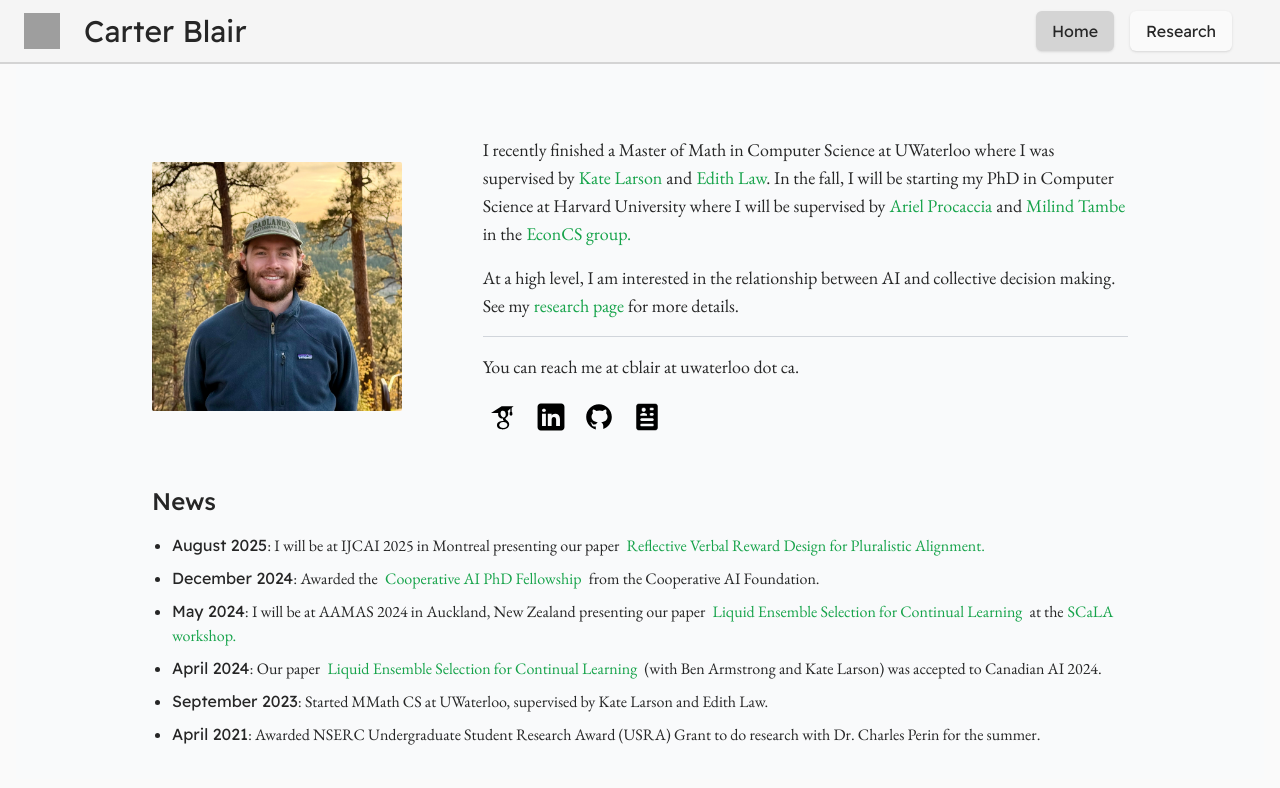
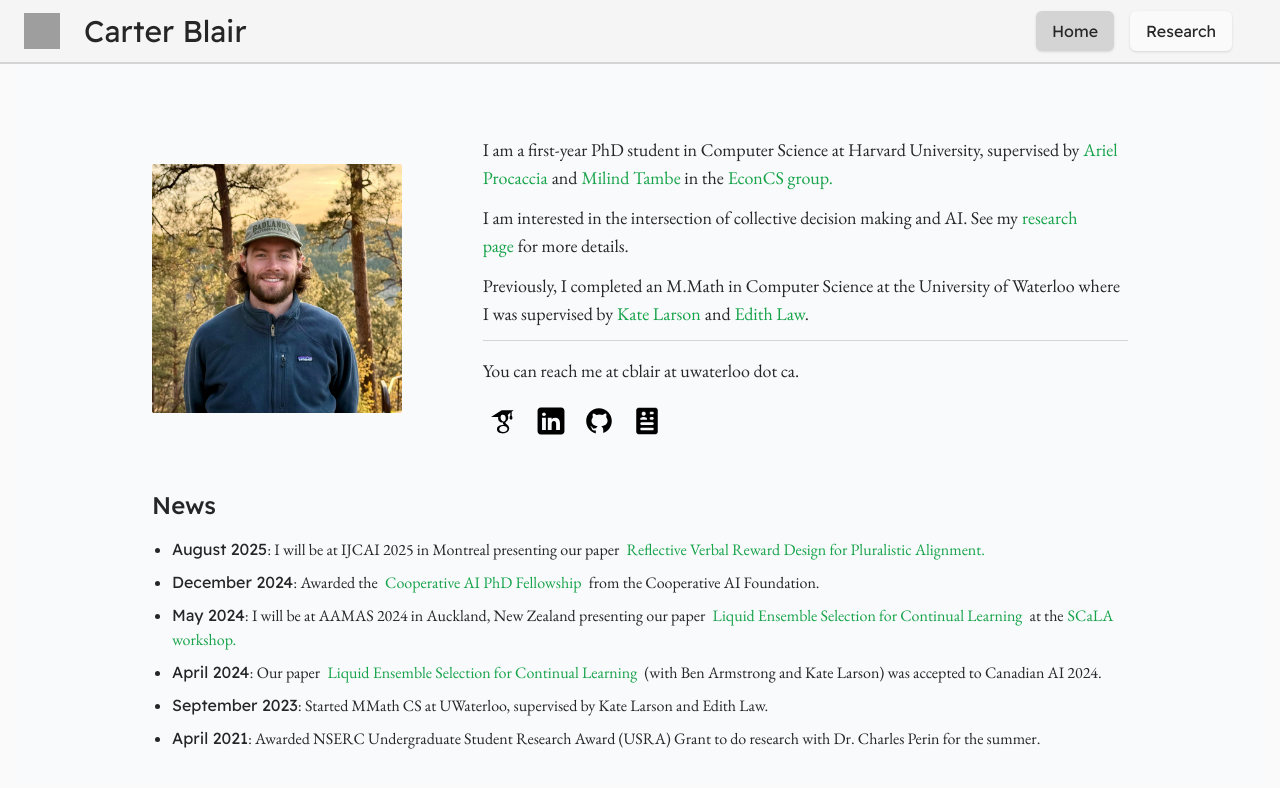
Before and after one commit to cartgr/cartgr.github.io, a Next.js app: page / in a window 1280 px wide. Shown: the top 788 px of the page. Built offline with nearby package versions, Linux system fonts and the light colour scheme; grey boxes are pictures that could not be loaded.

Commit message:
update bio and highlighting

```diff
--- a/src/app/components/Profile.jsx
+++ b/src/app/components/Profile.jsx
@@ -40,40 +40,8 @@ export default function Profile() {
 function Biography() {
   return (
     <>
-      <p className='mb-4 text-neutral-800'>
-        I recently finished a Master of Math in Computer Science at UWaterloo where I was supervised by
-        <a href="https://cs.uwaterloo.ca/~klarson/"
-          className="hover:shadow-sm transition-all hover:px-1 hover:py-1 hover:rounded duration-300 ease-in-out mx-1"
-          style={{color: '#16a34a'}}
-          onMouseEnter={(e) => {
-            e.target.style.backgroundColor = '#16a34a';
-            e.target.style.color = '#f0f5f0';
-          }}
-          onMouseLeave={(e) => {
-            e.target.style.backgroundColor = 'transparent';
-            e.target.style.color = '#16a34a';
-          }}
-          target="_blank"
-          rel="noopener noreferrer">
-          Kate Larson
-        </a>
-        and
-        <a href="https://edithlaw.ca/"
-          className="hover:shadow-sm transition-all hover:px-1 hover:py-1 hover:rounded duration-300 ease-in-out ml-1"
-          style={{color: '#16a34a'}}
-          onMouseEnter={(e) => {
-            e.target.style.backgroundColor = '#16a34a';
-            e.target.style.color = '#f0f5f0';
-          }}
-          onMouseLeave={(e) => {
-            e.target.style.backgroundColor = 'transparent';
-            e.target.style.color = '#16a34a';
-          }}
-          target="_blank"
-          rel="noopener noreferrer">
-          Edith Law
-        </a>.
-        In the fall, I will be starting my PhD in Computer Science at Harvard University where I will be supervised by
+      <p className='mb-3 text-neutral-800'>
+        I am a first-year PhD student in Computer Science at Harvard University, supervised by
         <a href="https://procaccia.info/"
           className="hover:shadow-sm transition-all hover:px-1 hover:py-1 hover:rounded duration-300 ease-in-out mx-1"
           style={{color: '#16a34a'}}
@@ -122,8 +90,8 @@ function Biography() {
           EconCS group.
         </a>
       </p>
-      <p className='mb-4 text-neutral-800 mt-0.5'>
-        At a high level, I am interested in the relationship between AI and collective decision making. See my
+      <p className='mb-3 text-neutral-800 mt-0.5'>
+        I am interested in the intersection of collective decision making and AI. See my
         <a href="/publications"
           className="hover:shadow-sm transition-all hover:px-1 hover:py-1 hover:rounded duration-300 ease-in-out mx-1"
           style={{color: '#16a34a'}}
@@ -138,6 +106,40 @@ function Biography() {
           research page
         </a>
         for more details.
+      </p>
+      <p className='text-neutral-800 mb-3'>
+        Previously, I completed an M.Math in Computer Science at the University of Waterloo where I was supervised by
+        <a href="https://cs.uwaterloo.ca/~klarson/"
+          className="hover:shadow-sm transition-all hover:px-1 hover:py-1 hover:rounded duration-300 ease-in-out mx-1"
+          style={{color: '#16a34a'}}
+          onMouseEnter={(e) => {
+            e.target.style.backgroundColor = '#16a34a';
+            e.target.style.color = '#f0f5f0';
+          }}
+          onMouseLeave={(e) => {
+            e.target.style.backgroundColor = 'transparent';
+            e.target.style.color = '#16a34a';
+          }}
+          target="_blank"
+          rel="noopener noreferrer">
+          Kate Larson
+        </a>
+        and
+        <a href="https://edithlaw.ca/"
+          className="hover:shadow-sm transition-all hover:px-1 hover:py-1 hover:rounded duration-300 ease-in-out ml-1"
+          style={{color: '#16a34a'}}
+          onMouseEnter={(e) => {
+            e.target.style.backgroundColor = '#16a34a';
+            e.target.style.color = '#f0f5f0';
+          }}
+          onMouseLeave={(e) => {
+            e.target.style.backgroundColor = 'transparent';
+            e.target.style.color = '#16a34a';
+          }}
+          target="_blank"
+          rel="noopener noreferrer">
+          Edith Law
+        </a>.
       </p>
       <hr className="border-gray-300 mb-4" />
       <p className='text-neutral-800 mb-4'>
--- a/src/app/globals.css
+++ b/src/app/globals.css
@@ -15,3 +15,13 @@ body {
 .news-font {
     font-family: 'Readex Pro', var(--font-raleway), sans-serif;
   }
+
+/* Global text selection styling */
+::selection {
+    background-color: #16a34a;
+    color: #f0f5f0;
+}
+::-moz-selection {
+    background-color: #16a34a;
+    color: #f0f5f0;
+}
```
